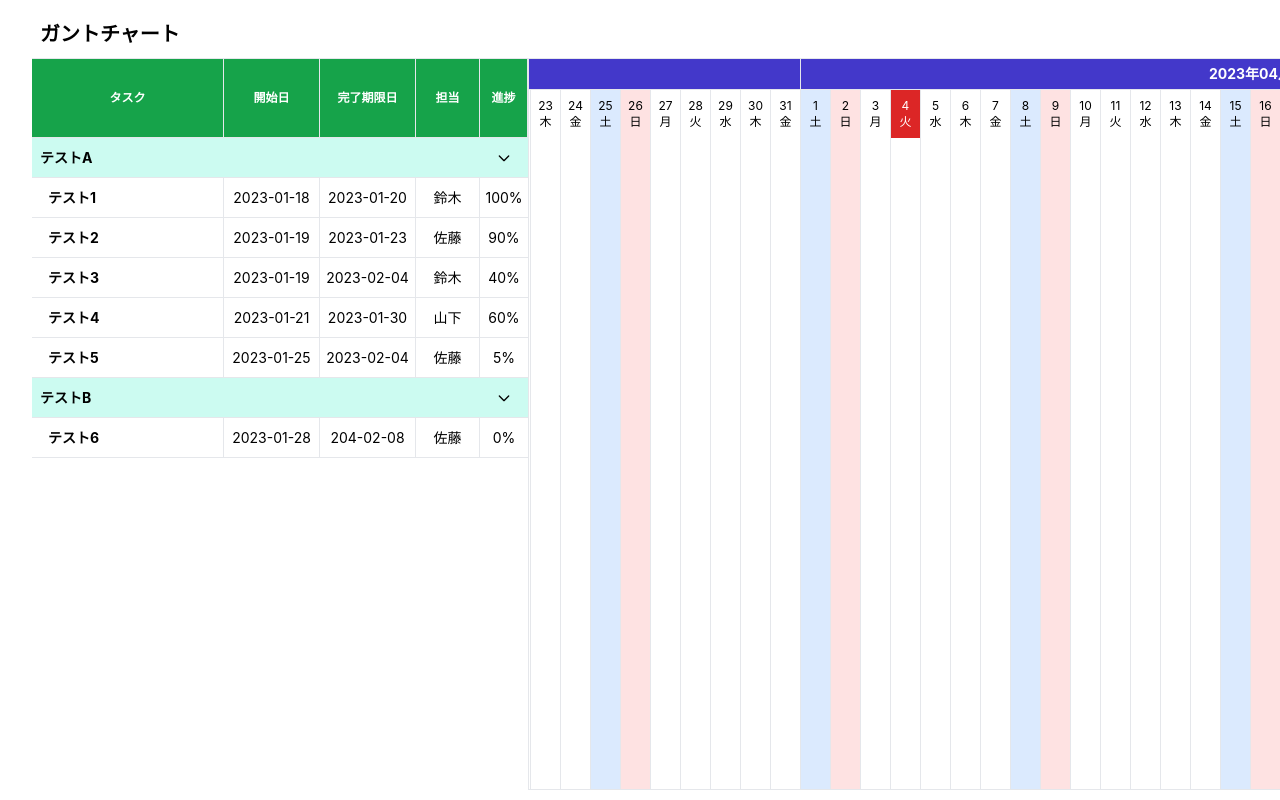
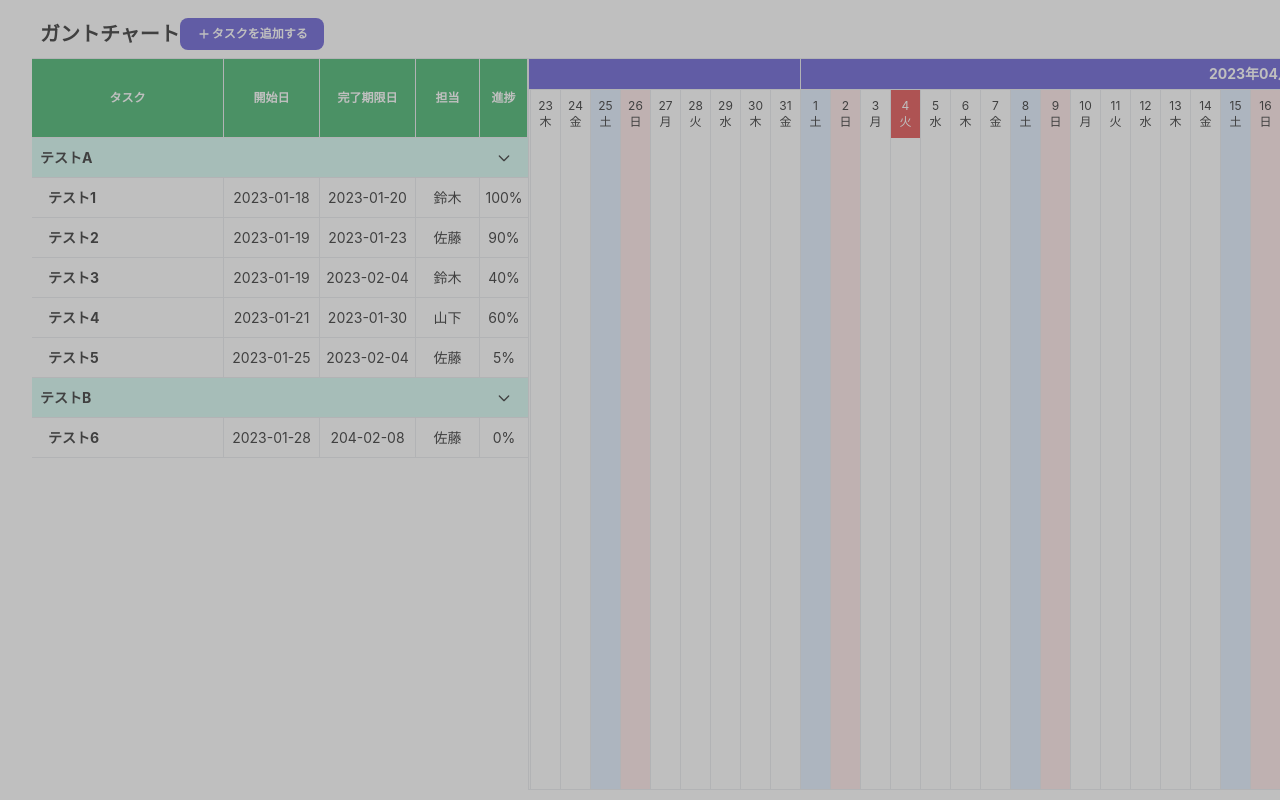
Before and after one commit to bduha184/vue3-gantt-chart, a Vue app: page / in a window 1280 px wide. Shown: the top 800 px of the page. Built offline with nearby package versions, Linux system fonts and the light colour scheme.

Commit message:
teleportでモーダル用のオーバーレイ表示・非表示

```diff
--- a/index.html
+++ b/index.html
@@ -7,9 +7,8 @@
     <title>スクラッチから作るガントチャート</title>
   </head>
   <body>
-    <div id="app">
-     <Base />
-    </div>
+    <div id="app"></div>
+    <div id="form"></div>
     <script type="module" src="/src/main.js"></script>
   </body>
 </html>
--- a/src/App.vue
+++ b/src/App.vue
@@ -1,12 +1,30 @@
-<script setup>
-import Task from "./components/Task.vue";
-import Carendar from "./components/Carendar.vue";
-</script>
-
 <template>
   <div class="wrapper">
     <div id="gantt-header" class="h-12 p-2 flex items-center">
       <h1 class="text-xl font-bold">ガントチャート</h1>
+      <button
+        class="bg-indigo-700 hover:bg-indigo-900 text-white py-2 px-4 rounded-lg flex items-center"
+        @click="addTask"
+      >
+        <svg
+          class="w-4"
+          xmlns="http://www.w3.org/2000/svg"
+          fill="none"
+          viewBox="0 0 24 24"
+          stroke="currentColor"
+        >
+          <path
+            stroke-linecap="round"
+            stroke-linejoin="round"
+            stroke-width="2"
+            d="M12 6v6m0 0v6m0-6h6m-6 0H6"
+          />
+        </svg>
+        <span class="font-bold text-xs"> タスクを追加する </span>
+      </button>
+      <teleport to="#form">
+        <div class="overlay" v-show="show" @click="show=false"></div>
+      </teleport>
     </div>
     <div id="gantt-content" class="flex">
       <Carendar />
@@ -14,4 +32,39 @@ import Carendar from "./components/Carendar.vue";
   </div>
 </template>
 
-<style scoped></style>
+<script>
+import Carendar from "./components/Carendar.vue";
+
+export default {
+  name: "App",
+  components: {
+    Carendar,
+  },
+  data() {
+    return {
+      show: false,
+    };
+  },
+  methods: {
+    addTask() {
+      this.show = true;
+    },
+  },
+  mounted() {
+    this.addTask();
+  },
+};
+</script>
+
+<style>
+.overlay {
+  position: fixed;
+  top: 0;
+  left: 0;
+  right: 0;
+  bottom: 0;
+  background-color: gray;
+  opacity: 0.5;
+}
+
+</style>
--- a/src/components/Carendar.vue
+++ b/src/components/Carendar.vue
@@ -203,6 +203,8 @@
 <script>
 import moment from "moment";
 export default {
+  name:'Carendar',
+
   data() {
     return {
       start_month: "2022-10",
@@ -491,6 +493,9 @@ export default {
       );
       category["collapsed"] = !category["collapsed"];
     },
+    addTask(){
+      console.log('addTask');
+    }
   },
   mounted() {
     this.getCalendar();
```
Also changed, not shown: src/assets/main.css (line endings or trailing spaces).
